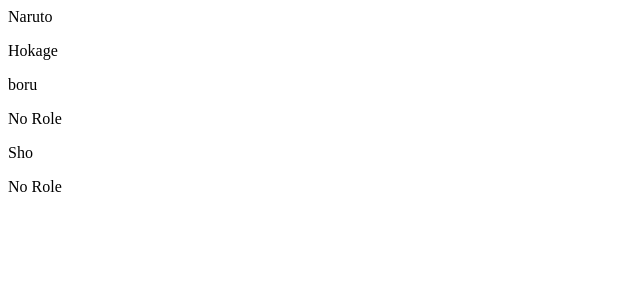
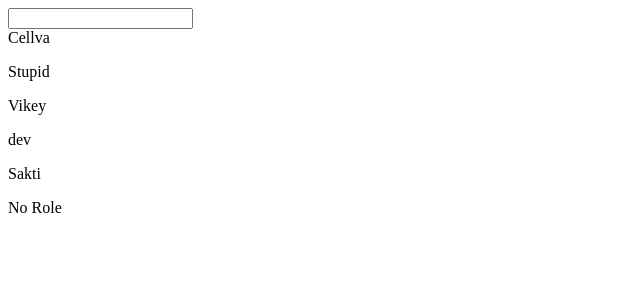
Before and after one commit to sakthi-lucia0567/React-app, a React (Create React App) app: page / in a window 1280 px wide. Shown: the top 300 px of the page, without its empty margins (0-640 px from the left). Built offline with nearby package versions, Linux system fonts and the light colour scheme.

Commit message:
React Use State

```diff
--- a/src/App.js
+++ b/src/App.js
@@ -1,17 +1,26 @@
 import React from "react";
-import Naruto from "./Component/Naruto";
+import Employee from "./Component/Employee";
+import { useState } from "react";
 
 function App() {
   const hey = true;
+  const [role, setRole] = useState("dev");
 
   return (
     <div className="App">
       {console.log("Log")}
       {hey ? (
         <>
-          <Naruto name="Naruto" role="Hokage" />
-          <Naruto name="boru" />
-          <Naruto name="Sho" />
+          <input
+            type="text"
+            onChange={(e) => {
+              console.log(e.target.value);
+              setRole(e.target.value);
+            }}
+          />
+          <Employee name="Cellva" role="Stupid" />
+          <Employee name="Vikey" role={role} />
+          <Employee name="Sakti" />
         </>
       ) : (
         <p>Hello Sho</p>
--- a/src/Component/Naruto.js
+++ b/src/Component/Employee.js
@@ -1,6 +1,6 @@
 import React from "react";
 
-function Naruto(props) {
+function Employee(props) {
   return (
     <>
       <div>{props.name}</div>
@@ -11,4 +11,4 @@
   );
 }
 
-export default Naruto;
+export default Employee;
```
